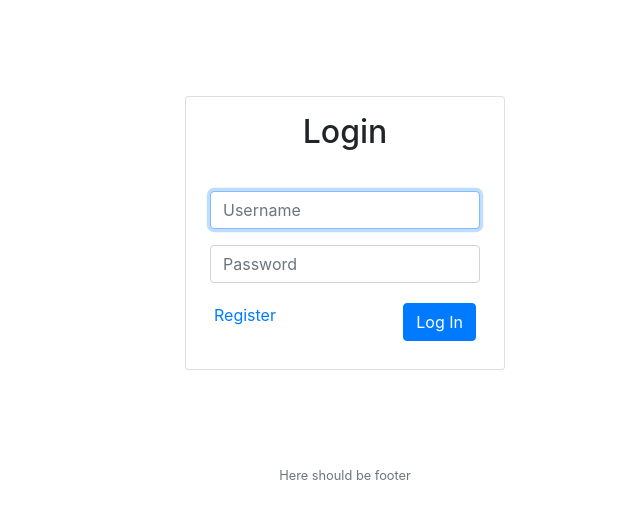
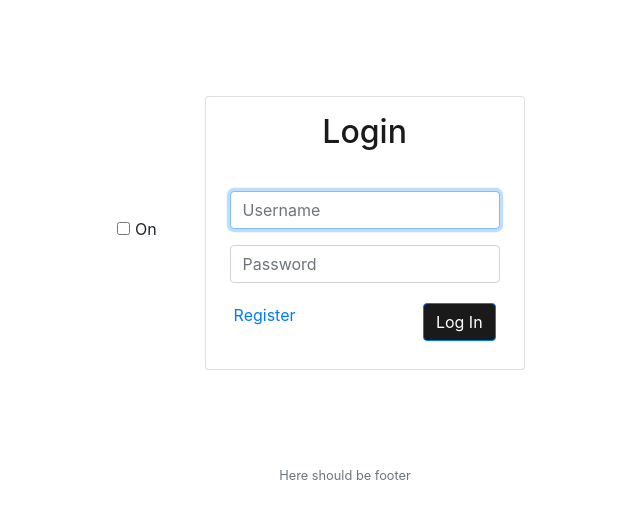
Before and after one commit to ByK95/Crowley, a Flask app: page /login in a window 1280 px wide. Shown: the top 519 px of the page, without its empty margins (295-935 px from the left). Run offline with Flask 2, Linux system fonts and the light colour scheme; some libraries are stand-ins or nearby versions.

Commit message:
add theme changier logic

```diff
--- a/templates/login.html
+++ b/templates/login.html
@@ -5,6 +5,11 @@
 {% endblock %}
 
 {% block main %}
+<div class="switch">
+    <input class="switch__input" type="checkbox" id="themeSwitch">
+    <label aria-hidden="true" class="switch__label" for="themeSwitch">On</label>
+    <div aria-hidden="true" class="switch__marker"></div>
+  </div>
 <div class="login card m-5" style="width: 20rem;">
     <div class="login-text">
         <h2>Login</h2>
@@ -28,6 +33,12 @@
     </div>
 </div>
 
+<script>
+    document.getElementById('themeSwitch').addEventListener('change', function(event){
+  (event.target.checked) ? document.body.setAttribute('data-theme', 'dark') : document.body.removeAttribute('data-theme');
+});
+</script>
+
 <style>
 .container{
     display: flex;
@@ -39,9 +50,47 @@
     position: relative;
     float: right;
 }
+:root, [data-theme="default"] {
+  --color-primary-darker: hsl(228, 74%, 41%);
+  --color-bg: hsl(0, 0%, 100%);
+  --color-card-bg: hsl(0, 0%, 100%);
+  --color-secondary: hsl(0, 0%, 10%);
+  --color-text:hsl(0, 0%, 10%);
+}
+
+@supports (--css: variables) {
+  [data-theme="dark"] {
+    --color-primary-darker: hsl(338, 83%, 43%);
+    --color-bg: hsl(240, 8%, 12%);
+    --color-card-bg: hsl(0, 0%, 25%);
+    --color-secondary: hsl(166, 100%, 70%);
+    --color-text:hsl(0, 0%, 100%);
+}
+
+[data-theme] {
+  background-color: hsl(0, 0%, 100%);
+  background-color: var(--color-bg);
+  color: hsl(240, 4%, 20%);
+  color: var(--color-contrast-high);
+}
+
+body{
+    background-color: var(--color-bg);
+}
+
+.card{
+    background-color: var(--color-card-bg);
+}
+
 .login-text{
     text-align: center;
     margin: 16px 8px 8px 8px;
+    color: var(--color-text);
 }
+
+.btn-primary{
+    background-color: var(--color-secondary);
+}
+
 </style>
 {% endblock %}
```
